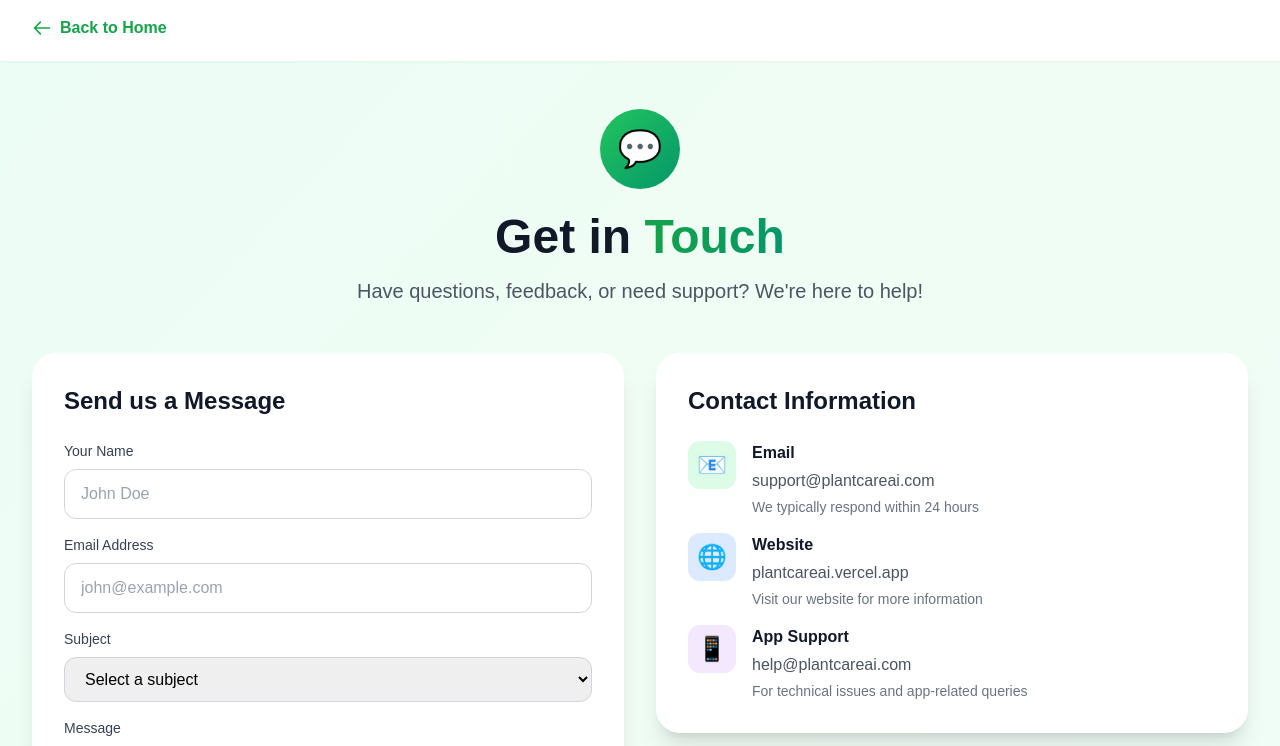
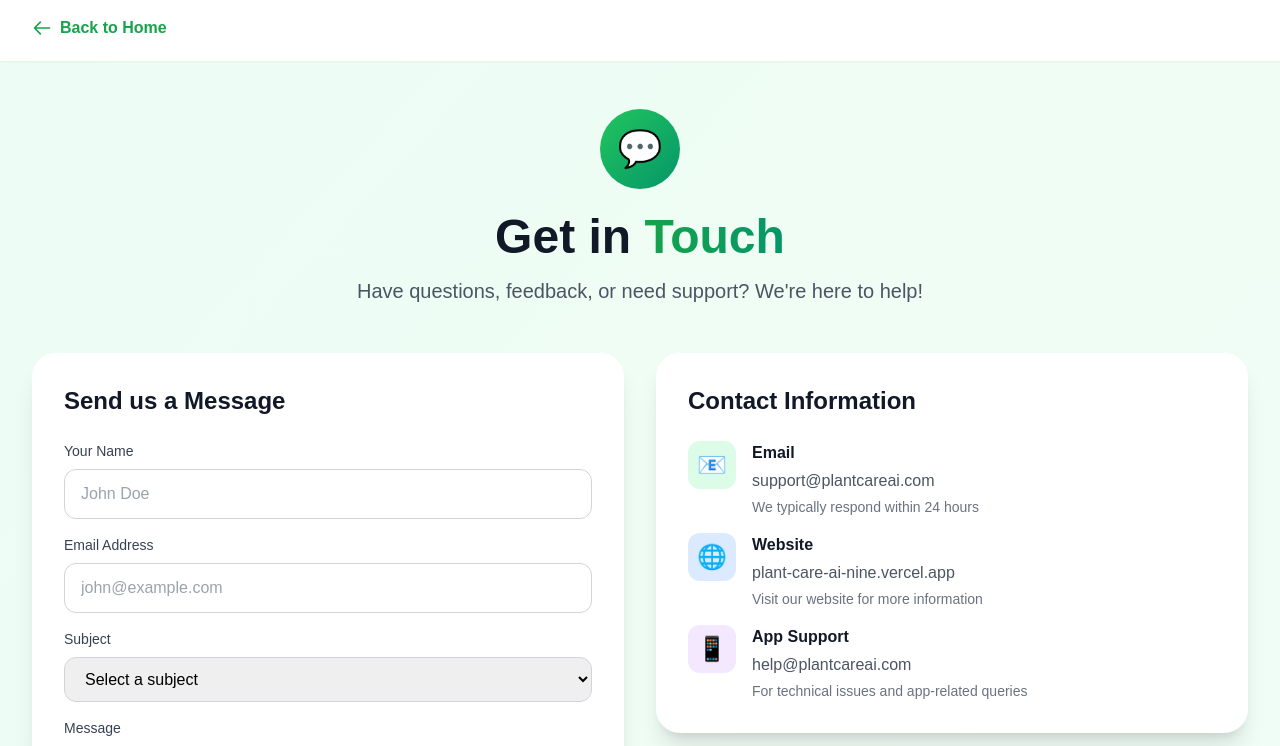
Before and after one commit to om2511/PlantCare-AI, a React (Create React App) app in the folder plant-care-frontend/: page /contact in a window 1280 px wide. Shown: the top 746 px of the page. Built offline with nearby package versions, Linux system fonts and the light colour scheme; no server answers.

Commit message:
Fixed sitemap URLs

```diff
--- a/plant-care-frontend/src/pages/Contact.js
+++ b/plant-care-frontend/src/pages/Contact.js
@@ -178,7 +178,7 @@ const Contact = () => {
                     </div>
                     <div>
                       <h3 className="font-semibold text-gray-900 mb-1">Website</h3>
-                      <p className="text-gray-600">plantcareai.vercel.app</p>
+                      <p className="text-gray-600">plant-care-ai-nine.vercel.app</p>
                       <p className="text-sm text-gray-500 mt-1">Visit our website for more information</p>
                     </div>
                   </div>
```
Also changed, not shown: plant-care-frontend/public/robots.txt, 1 other file (tests, documents, lock files or other folders).
